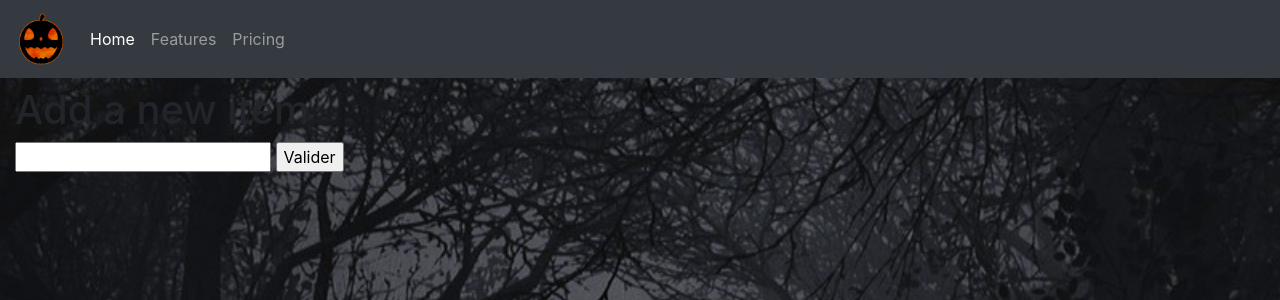
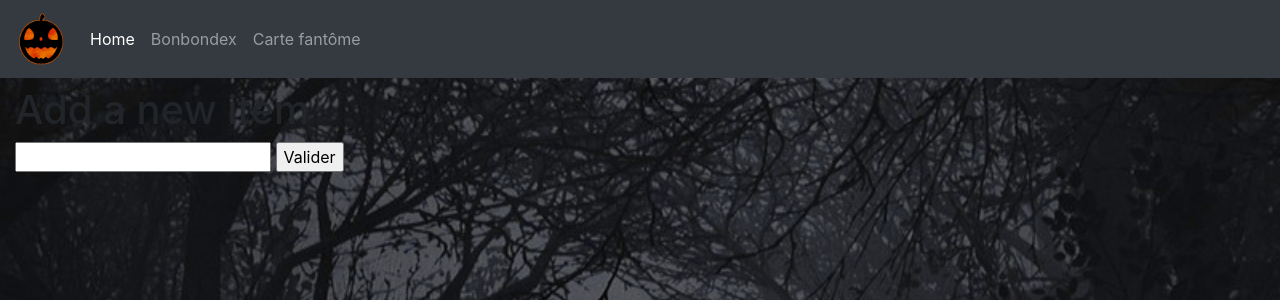
Before and after one commit to Psychocute/Hackathon10-2018, a PHP site: template src/View/Item/add.html.twig in a window 1280 px wide. Shown: the top 300 px of the page. Run offline with PHP 8.4, Linux system fonts and the light colour scheme; the template is opened without the code that fills it, so the values that code supplies are empty; a stand-in replaces the project's code that opens the database connection; some libraries are stand-ins or nearby versions.

Commit message:
fixe navbar

```diff
--- a/src/View/navbar.html.twig
+++ b/src/View/navbar.html.twig
@@ -11,10 +11,10 @@
                 <a class="nav-link" href="#">Home <span class="sr-only">(current)</span></a>
             </li>
             <li class="nav-item">
-                <a class="nav-link" href="#">Features</a>
+                <a class="nav-link" href="/bonbondex">Bonbondex</a>
             </li>
             <li class="nav-item">
-                <a class="nav-link" href="#">Pricing</a>
+                <a class="nav-link" href="/maps">Carte fantôme</a>
             </li>
         </ul>
     </div>
```
